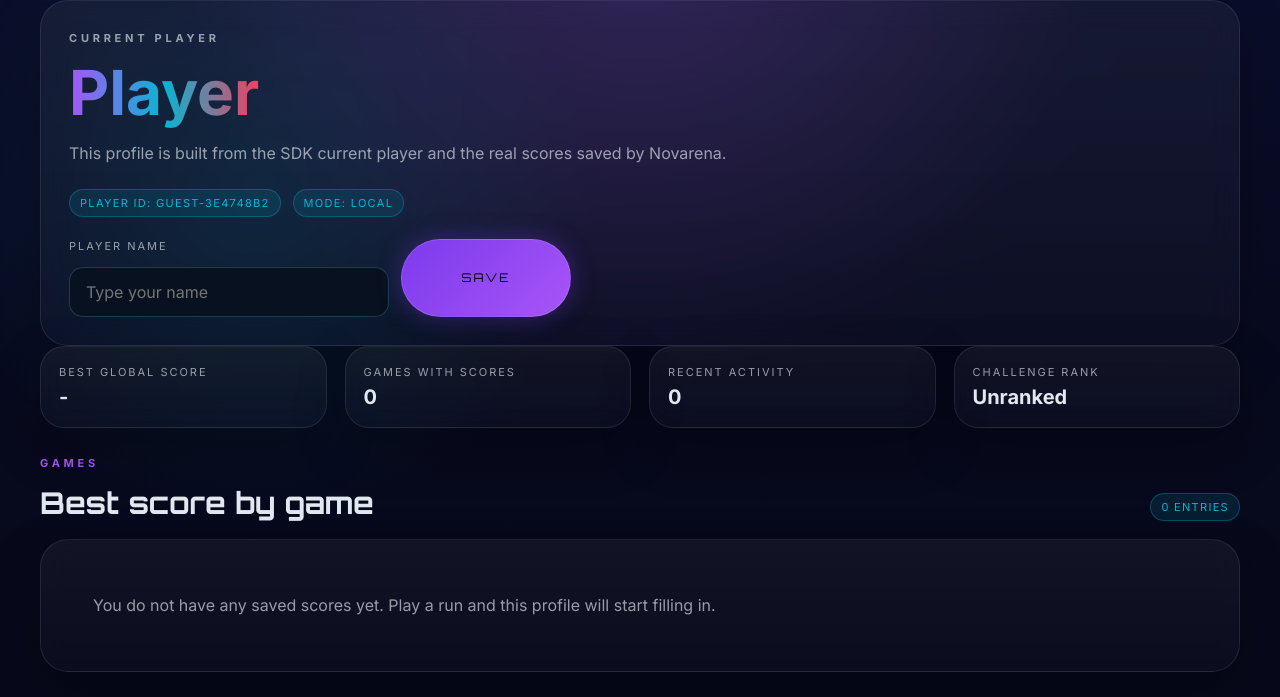
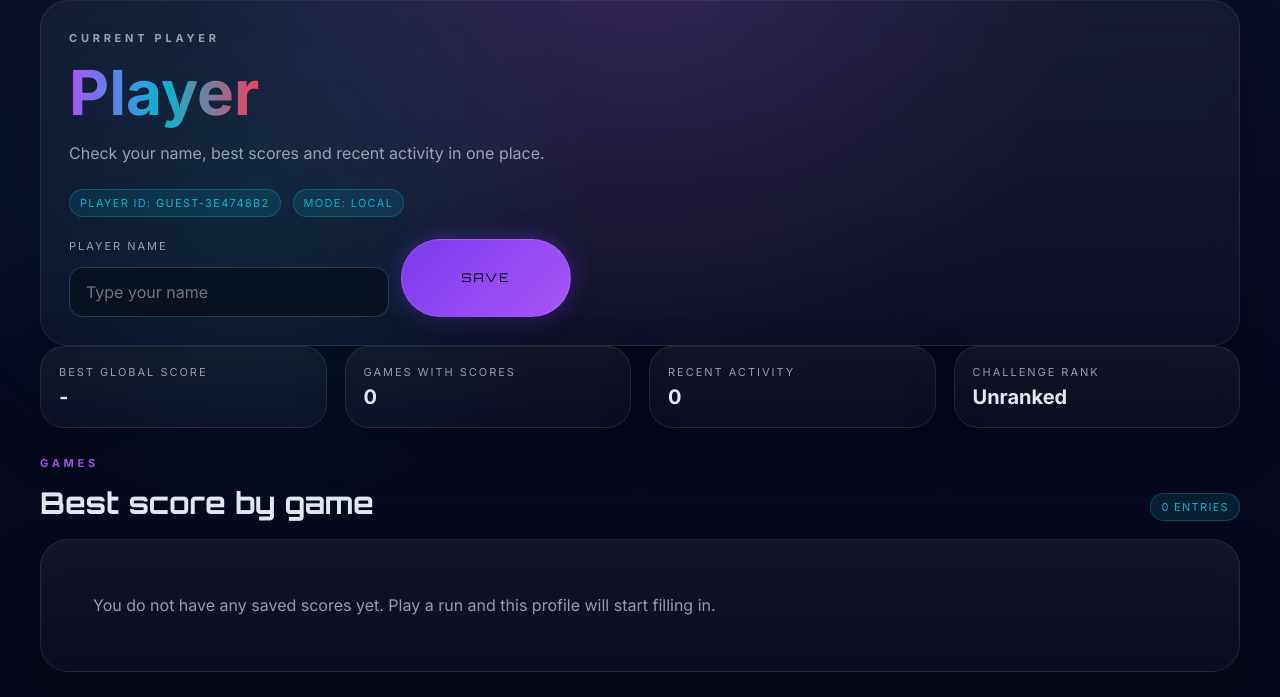
Before and after one commit to noeherreracrispi-gh/novarena, a plain HTML site: page profile.html in a window 1280 px wide. Shown: the part 84-781 px from the top of the page. Drawn offline with Linux system fonts and the light colour scheme.

Commit message:
textos web

```diff
--- a/assets/js/i18n.js
+++ b/assets/js/i18n.js
@@ -125,21 +125,21 @@ var I18N = {
         bodyTail: 'Troba el teu proxim repte sense perdre temps en explicacions.',
         library: 'Biblioteca',
         availableSuffix: 'jocs disponibles',
-        footer: 'Cataleg centralitzat per facilitar noves altes de jocs.'
+        footer: 'Un cataleg pensat per trobar partida rapida i tornar-hi quan vulguis.'
       },
       leaderboard: {
-        eyebrow: 'Ranking base',
+        eyebrow: 'Leaderboard',
         title: 'Leaderboard',
-        accent: 'separat de la portada.',
-        bodyLead: 'Aquesta pagina llegeix',
-        bodyTail: 'i mostra el ranking sense dependre d\'un backend actiu. Es una base neta per quan vulgueu afegir classificacions generals o per joc.',
-        footer: 'Base preparada per separar ranking global i ranking per joc.'
+        accent: 'de Novarena.',
+        bodyLead: 'Consulta qui domina la plataforma',
+        bodyTail: 'i compara els millors resultats globals, d\'avui o de la setmana.',
+        footer: 'Segueix el ritme de la competicio i mira qui esta pujant mes fort.'
       },
       profile: {
-        eyebrow: 'Reserva de plataforma',
+        eyebrow: 'Jugador actual',
         title: 'Perfil',
-        accent: 'preparat per al seguent salt.',
-        body: 'Aqui hi podreu afegir avatar, dades del jugador, progressio i preferencies sense tocar l\'estructura dels jocs.',
+        accent: 'de jugador.',
+        body: 'Consulta el teu nom, les teves millors puntuacions i l\'activitat recent en un sol lloc.',
         cards: {
           identityTitle: 'Identitat',
           identityBody: 'Nom public, avatar i presentacio curta del jugador.',
@@ -148,13 +148,13 @@ var I18N = {
           settingsTitle: 'Configuracio',
           settingsBody: 'Base per a preferencies, privacitat i connexio amb la comunitat.'
         },
-        footer: 'Pagina reservada per al perfil, sense dependencies noves.'
+        footer: 'El teu espai per seguir progres, resultats i reptes actius.'
       },
       community: {
-        eyebrow: 'Reserva de plataforma',
+        eyebrow: 'Comunitat',
         title: 'Comunitat',
-        accent: 'llesta per creixer.',
-        body: 'Aquesta pagina queda preparada per allotjar novetats, reptes setmanals, comentaris i espais de participacio.',
+        accent: 'en moviment.',
+        body: 'Segueix novetats, reptes destacats i espais de participacio per mantenir Novarena viva.',
         cards: {
           challengesTitle: 'Reptes',
           challengesBody: 'Base per a reptes de la setmana i partides destacades.',
@@ -163,7 +163,7 @@ var I18N = {
           participationTitle: 'Participacio',
           participationBody: 'Base per a suggeriments, comentaris i activitats de comunitat.'
         },
-        footer: 'Pagina reservada per a comunitat i dinamica del portal.'
+        footer: 'Un espai per connectar el que passa a Novarena amb la seva comunitat.'
       }
     }
   },
@@ -289,21 +289,21 @@ var I18N = {
         bodyTail: 'Encuentra tu siguiente reto sin perder tiempo en explicaciones.',
         library: 'Biblioteca',
         availableSuffix: 'juegos disponibles',
-        footer: 'Catalogo centralizado para facilitar nuevas altas de juegos.'
+        footer: 'Un catalogo pensado para encontrar partida rapida y volver cuando quieras.'
       },
       leaderboard: {
-        eyebrow: 'Ranking base',
+        eyebrow: 'Leaderboard',
         title: 'Clasificacion',
-        accent: 'separada de la portada.',
-        bodyLead: 'Esta pagina lee',
-        bodyTail: 'y muestra la clasificacion sin depender de un backend activo. Es una base limpia para futuras clasificaciones globales o por juego.',
-        footer: 'Base preparada para separar clasificacion global y clasificacion por juego.'
+        accent: 'de Novarena.',
+        bodyLead: 'Consulta quien domina la plataforma',
+        bodyTail: 'y compara los mejores resultados globales, de hoy o de la semana.',
+        footer: 'Sigue el ritmo de la competicion y mira quien esta subiendo con mas fuerza.'
       },
       profile: {
-        eyebrow: 'Reserva de plataforma',
+        eyebrow: 'Jugador actual',
         title: 'Perfil',
-        accent: 'preparado para el siguiente salto.',
-        body: 'Aqui podreis anadir avatar, datos del jugador, progresion y preferencias sin tocar la estructura de los juegos.',
+        accent: 'de jugador.',
+        body: 'Consulta tu nombre, tus mejores puntuaciones y la actividad reciente en un solo lugar.',
         cards: {
           identityTitle: 'Identidad',
           identityBody: 'Nombre publico, avatar y presentacion corta del jugador.',
@@ -312,13 +312,13 @@ var I18N = {
           settingsTitle: 'Configuracion',
           settingsBody: 'Base para preferencias, privacidad y conexion con la comunidad.'
         },
-        footer: 'Pagina reservada para el perfil, sin dependencias nuevas.'
+        footer: 'Tu espacio para seguir progreso, resultados y retos activos.'
       },
       community: {
-        eyebrow: 'Reserva de plataforma',
+        eyebrow: 'Comunidad',
         title: 'Comunidad',
-        accent: 'lista para crecer.',
-        body: 'Esta pagina queda preparada para alojar novedades, retos semanales, comentarios y espacios de participacion.',
+        accent: 'en movimiento.',
+        body: 'Sigue novedades, retos destacados y espacios de participacion para mantener Novarena viva.',
         cards: {
           challengesTitle: 'Retos',
           challengesBody: 'Base para retos de la semana y partidas destacadas.',
@@ -327,7 +327,7 @@ var I18N = {
           participationTitle: 'Participacion',
           participationBody: 'Base para sugerencias, comentarios y actividad de comunidad.'
         },
-        footer: 'Pagina reservada para comunidad y dinamica del portal.'
+        footer: 'Un espacio para conectar lo que pasa en Novarena con su comunidad.'
       }
     }
   },
@@ -453,21 +453,21 @@ var I18N = {
         bodyTail: 'Find your next challenge without wading through intro text.',
         library: 'Library',
         availableSuffix: 'games available',
-        footer: 'Centralized catalog to make new game additions easier.'
+        footer: 'A catalog built to get you into a quick match and bring you back for more.'
       },
       leaderboard: {
-        eyebrow: 'Ranking base',
+        eyebrow: 'Leaderboard',
         title: 'Leaderboard',
-        accent: 'separated from the homepage.',
-        bodyLead: 'This page reads',
-        bodyTail: 'and shows the ranking without depending on an active backend. It is a clean base for future global or per-game leaderboards.',
-        footer: 'Ready to separate global ranking from per-game ranking.'
+        accent: 'for Novarena.',
+        bodyLead: 'See who is leading the platform',
+        bodyTail: 'and compare the best all-time, today and this week results.',
+        footer: 'Track the competition and see who is climbing the fastest.'
       },
       profile: {
-        eyebrow: 'Platform reserve',
+        eyebrow: 'Current player',
         title: 'Profile',
-        accent: 'ready for the next step.',
-        body: 'Here you will be able to add avatar, player data, progression and preferences without touching the game structure.',
+        accent: 'hub.',
+        body: 'Check your name, best scores and recent activity in one place.',
         cards: {
           identityTitle: 'Identity',
           identityBody: 'Public name, avatar and short player intro.',
@@ -476,13 +476,13 @@ var I18N = {
           settingsTitle: 'Settings',
           settingsBody: 'Base for preferences, privacy and community connection.'
         },
-        footer: 'Reserved profile page with no new dependencies.'
+        footer: 'Your space to follow progress, results and active challenges.'
       },
       community: {
-        eyebrow: 'Platform reserve',
+        eyebrow: 'Community',
         title: 'Community',
-        accent: 'ready to grow.',
-        body: 'This page is ready to host news, weekly challenges, comments and participation spaces.',
+        accent: 'in motion.',
+        body: 'Follow news, highlighted challenges and participation spaces that keep Novarena alive.',
         cards: {
           challengesTitle: 'Challenges',
           challengesBody: 'Base for weekly challenges and featured matches.',
@@ -491,7 +491,7 @@ var I18N = {
           participationTitle: 'Participation',
           participationBody: 'Base for suggestions, comments and community activity.'
         },
-        footer: 'Reserved page for community and platform activity.'
+        footer: 'A place to connect what happens in Novarena with the players around it.'
       }
     }
   },
@@ -617,21 +617,21 @@ var I18N = {
         bodyTail: 'Trova la tua prossima sfida senza perdere tempo in spiegazioni.',
         library: 'Biblioteca',
         availableSuffix: 'giochi disponibili',
-        footer: 'Catalogo centralizzato per facilitare nuove aggiunte di giochi.'
+        footer: 'Un catalogo pensato per trovare una partita veloce e tornare quando vuoi.'
       },
       leaderboard: {
-        eyebrow: 'Base classifica',
+        eyebrow: 'Leaderboard',
         title: 'Classifica',
-        accent: 'separata dalla home.',
-        bodyLead: 'Questa pagina legge',
-        bodyTail: 'e mostra la classifica senza dipendere da un backend attivo. E una base pulita per future classifiche globali o per gioco.',
-        footer: 'Pronta per separare classifica globale e classifica per gioco.'
+        accent: 'di Novarena.',
+        bodyLead: 'Guarda chi guida la piattaforma',
+        bodyTail: 'e confronta i migliori risultati globali, di oggi o della settimana.',
+        footer: 'Segui il ritmo della competizione e scopri chi sta salendo piu forte.'
       },
       profile: {
-        eyebrow: 'Area riservata',
+        eyebrow: 'Giocatore attuale',
         title: 'Profilo',
-        accent: 'pronto per il prossimo passo.',
-        body: 'Qui potrai aggiungere avatar, dati giocatore, progressione e preferenze senza toccare la struttura dei giochi.',
+        accent: 'giocatore.',
+        body: 'Controlla il tuo nome, i tuoi migliori punteggi e l\'attivita recente in un solo posto.',
         cards: {
           identityTitle: 'Identita',
           identityBody: 'Nome pubblico, avatar e breve presentazione del giocatore.',
@@ -640,13 +640,13 @@ var I18N = {
           settingsTitle: 'Impostazioni',
           settingsBody: 'Base per preferenze, privacy e connessione con la community.'
         },
-        footer: 'Pagina riservata al profilo, senza nuove dipendenze.'
+        footer: 'Il tuo spazio per seguire progressi, risultati e sfide attive.'
       },
       community: {
-        eyebrow: 'Area riservata',
+        eyebrow: 'Community',
         title: 'Comunita',
-        accent: 'pronta a crescere.',
-        body: 'Questa pagina e pronta per ospitare novita, sfide settimanali, commenti e spazi di partecipazione.',
+        accent: 'in movimento.',
+        body: 'Segui novita, sfide in evidenza e spazi di partecipazione per tenere viva Novarena.',
         cards: {
           challengesTitle: 'Sfide',
           challengesBody: 'Base per sfide della settimana e partite in evidenza.',
@@ -655,7 +655,7 @@ var I18N = {
           participationTitle: 'Partecipazione',
           participationBody: 'Base per suggerimenti, commenti e attivita della community.'
         },
-        footer: 'Pagina riservata alla community e alla vita della piattaforma.'
+        footer: 'Uno spazio per collegare quello che succede in Novarena con la sua community.'
       }
     }
   }
--- a/assets/js/profile-page.js
+++ b/assets/js/profile-page.js
@@ -10,7 +10,7 @@
   var PROFILE_COPY = {
     ca: {
       eyebrow: 'Jugador actual',
-      subtitle: 'Aquest perfil es construeix a partir del player actual del SDK i de les scores reals guardades per Novarena.',
+      subtitle: 'Consulta el teu nom, les teves millors puntuacions i l\'activitat recent en un sol lloc.',
       playerId: 'Player ID',
       storageMode: 'Mode',
       bestGlobal: 'Millor score global',
@@ -32,7 +32,7 @@
       challengeParticipants: 'Participants',
       play: 'Jugar',
       viewLeaderboard: 'Veure leaderboard',
-      activityNote: 'Les entrades mostren l\'historial recent del teu navegador actual.',
+      activityNote: 'Aqui veus la teva activitat recent dins de Novarena.',
       nameLabel: 'Nom de jugador',
       namePlaceholder: 'Escriu el teu nom',
       saveName: 'Guardar',
@@ -41,7 +41,7 @@
     },
     es: {
       eyebrow: 'Jugador actual',
-      subtitle: 'Este perfil se construye a partir del jugador actual del SDK y de las scores reales guardadas por Novarena.',
+      subtitle: 'Consulta tu nombre, tus mejores puntuaciones y la actividad reciente en un solo lugar.',
       playerId: 'Player ID',
       storageMode: 'Modo',
       bestGlobal: 'Mejor score global',
@@ -63,7 +63,7 @@
       challengeParticipants: 'Participantes',
       play: 'Jugar',
       viewLeaderboard: 'Ver leaderboard',
-      activityNote: 'Las entradas muestran el historial reciente de tu navegador actual.',
+      activityNote: 'Aqui ves tu actividad reciente dentro de Novarena.',
       nameLabel: 'Nombre de jugador',
       namePlaceholder: 'Escribe tu nombre',
       saveName: 'Guardar',
@@ -72,7 +72,7 @@
     },
     en: {
       eyebrow: 'Current player',
-      subtitle: 'This profile is built from the SDK current player and the real scores saved by Novarena.',
+      subtitle: 'Check your name, best scores and recent activity in one place.',
       playerId: 'Player ID',
       storageMode: 'Mode',
       bestGlobal: 'Best global score',
@@ -94,7 +94,7 @@
       challengeParticipants: 'Participants',
       play: 'Play',
       viewLeaderboard: 'View leaderboard',
-      activityNote: 'These entries show the recent history for your current browser player.',
+      activityNote: 'Here you can see your recent activity in Novarena.',
       nameLabel: 'Player name',
       namePlaceholder: 'Type your name',
       saveName: 'Save',
@@ -103,7 +103,7 @@
     },
     it: {
       eyebrow: 'Giocatore attuale',
-      subtitle: 'Questo profilo viene costruito dal giocatore corrente dello SDK e dai punteggi reali salvati da Novarena.',
+      subtitle: 'Controlla il tuo nome, i tuoi migliori punteggi e l\'attivita recente in un solo posto.',
       playerId: 'Player ID',
       storageMode: 'Modalita',
       bestGlobal: 'Miglior score globale',
@@ -125,7 +125,7 @@
       challengeParticipants: 'Partecipanti',
       play: 'Gioca',
       viewLeaderboard: 'Vedi leaderboard',
-      activityNote: 'Queste voci mostrano la cronologia recente del giocatore nel browser attuale.',
+      activityNote: 'Qui puoi vedere la tua attivita recente in Novarena.',
       nameLabel: 'Nome giocatore',
       namePlaceholder: 'Scrivi il tuo nome',
       saveName: 'Salva',
```
Also changed, not shown: activity.html (+2 -2 lines), leaderboard.html (+3 -6 lines), profile.html (+2 -2 lines).
